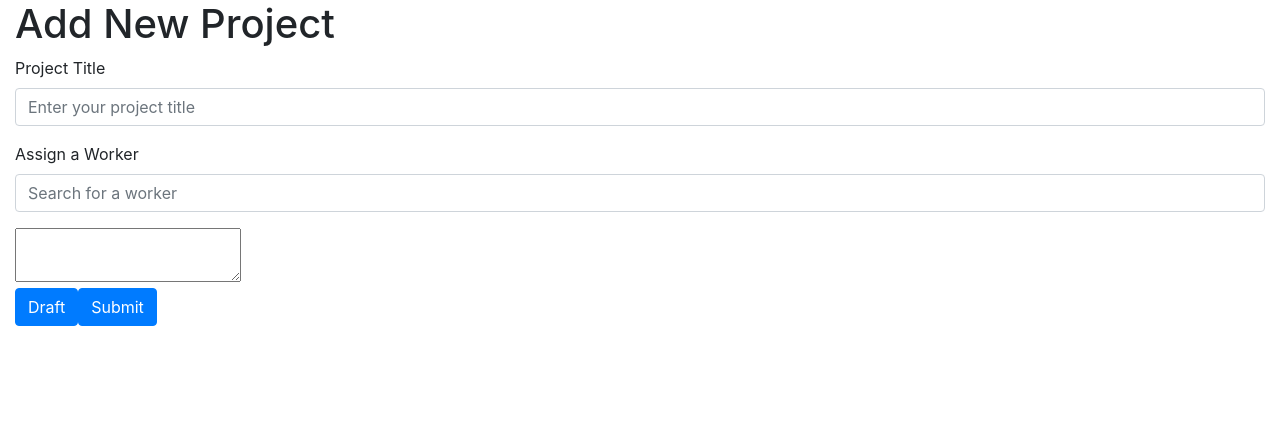
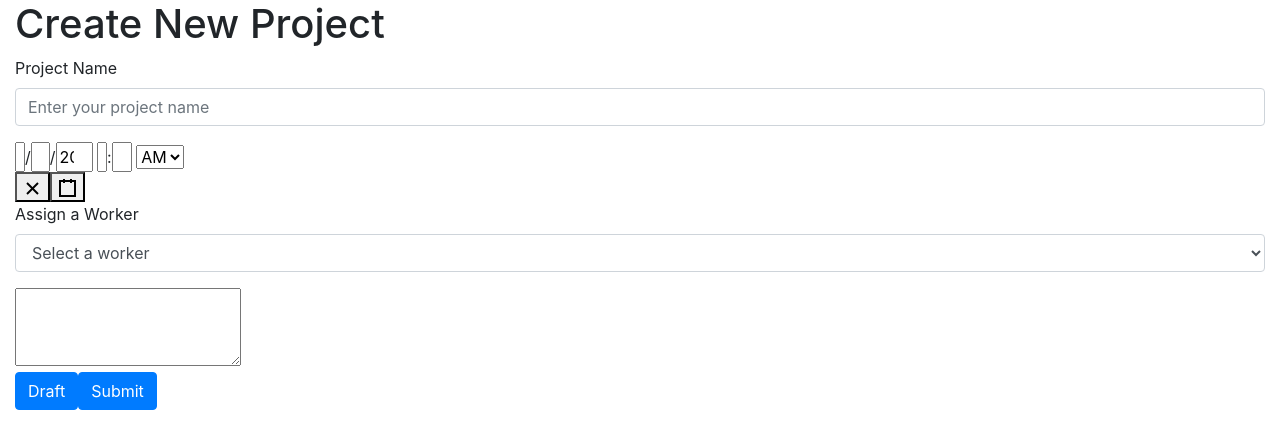
Before and after one commit to task-management-xapiens-batch-2/front-end-big-case, a React (Create React App) app: page /new-project in a window 1280 px wide. Shown: the top 448 px of the page. Built offline with nearby package versions, Linux system fonts and the light colour scheme.

Commit message:
Add DatePicker Selector TaskList PrivateRoute component

```diff
--- a/package.json
+++ b/package.json
@@ -13,6 +13,7 @@
     "node-sass": "^5.0.0",
     "react": "^17.0.2",
     "react-bootstrap": "^1.5.2",
+    "react-datetime-picker": "^3.2.0",
     "react-dom": "^17.0.2",
     "react-icons": "^4.2.0",
     "react-notifications": "^1.7.2",
--- a/src/components/Button.component.jsx
+++ b/src/components/Button.component.jsx
@@ -1,8 +1,8 @@
 import React from "react";
 
-const ButtonComponent = ({ title }) => {
+const ButtonComponent = ({ title, ...rest }) => {
   return (
-    <button className="btn btn-primary" type="submit">
+    <button {...rest} className="btn btn-primary" type="submit">
       {title}
     </button>
   );
--- /dev/null
+++ b/src/components/DatePicker.component.jsx
@@ -0,0 +1,14 @@
+import React, { useState } from "react";
+import DateTimePicker from "react-datetime-picker";
+
+const DatePickerComponent = () => {
+  const [value, onChange] = useState(new Date());
+
+  return (
+    <div>
+      <DateTimePicker isClockOpen="false" onChange={onChange} value={value} />
+    </div>
+  );
+};
+
+export default DatePickerComponent;
--- a/src/components/Jumbotron.component.jsx
+++ b/src/components/Jumbotron.component.jsx
@@ -1,4 +1,5 @@
 import React from "react";
+import { Link } from "react-router-dom";
 
 const JumbotronComponent = () => {
   return (
@@ -9,9 +10,13 @@ const JumbotronComponent = () => {
         calling extra attention to featured content or information.
       </p>
       <p className="lead">
-        <a className="btn btn-primary btn-lg" href="/" role="button">
+        <Link
+          className="btn btn-primary btn-lg"
+          to="/new-project"
+          role="button"
+        >
           Add New Project
-        </a>
+        </Link>
       </p>
     </div>
   );
--- /dev/null
+++ b/src/components/Selector.component.jsx
@@ -0,0 +1,18 @@
+import React from "react";
+
+const OptionSelector = ({ label }) => {
+  return (
+    <div className="mb-3">
+      <label className="form-label">{label}</label>
+
+      <select className="form-control" aria-label="Select worker">
+        <option selected>Select a worker</option>
+        <option value="1">Maria</option>
+        <option value="2">DB</option>
+        <option value="3">Postgre</option>
+      </select>
+    </div>
+  );
+};
+
+export default OptionSelector;
--- a/src/components/Table.component.jsx
+++ b/src/components/Table.component.jsx
@@ -1,6 +1,36 @@
+import { gql, useQuery } from "@apollo/client";
 import React from "react";
+import { useHistory } from "react-router";
+import TableListComponent from "./TableList.component";
+
+const GET_PROJECT_INFO = gql`
+  query {
+    findTaskSPV {
+      id
+      title
+      description
+      start_date
+      due_date
+    }
+  }
+`;
 
 const TableComponent = ({ title, status }) => {
+  const history = useHistory();
+
+  const { data, loading } = useQuery(GET_PROJECT_INFO);
+  if (loading) return <div>Loading...</div>;
+
+  const ListProject = data.findTaskSPV.map(({ id, title }) => {
+    return (
+      <TableListComponent
+        onClick={() => history.push("/detail-project")}
+        keyId={id}
+        project_name={title}
+        status={status}
+      />
+    );
+  });
   return (
     <div>
       <h2>{title}</h2>
@@ -14,12 +44,7 @@ const TableComponent = ({ title, status }) => {
           </tr>
         </thead>
         <tbody>
-          <tr>
-            <th scope="row">1</th>
-            <td>Lorem, ipsum dolor sit amet consectetur adipisicing.</td>
-            <td>5 days</td>
-            <td>{status}</td>
-          </tr>
+          {ListProject}
           <tr>
             <th scope="row">2</th>
             <td>Lorem ipsum dolor sit amet consectetur.</td>
--- /dev/null
+++ b/src/components/TableList.component.jsx
@@ -0,0 +1,14 @@
+import React from "react";
+
+const TableListComponent = ({ keyId, project_name, status, ...rest }) => {
+  return (
+    <tr style={{ cursor: "pointer" }} key={keyId} {...rest}>
+      <th scope="row">1</th>
+      <td>{project_name}</td>
+      <td>5 days</td>
+      <td>{status}</td>
+    </tr>
+  );
+};
+
+export default TableListComponent;
--- a/src/pages/AddNewProject.js
+++ b/src/pages/AddNewProject.js
@@ -1,27 +1,28 @@
 import React from "react";
+import { useHistory } from "react-router";
 import ButtonComponent from "../components/Button.component";
+import DatePickerComponent from "../components/DatePicker.component";
 import InputComponent from "../components/Input.component";
+import OptionSelector from "../components/Selector.component";
 
 const AddNewProject = () => {
+  const history = useHistory();
   return (
     <div className="container-fluid">
-      <h1>Add New Project</h1>
+      <h1>Create New Project</h1>
       <div>
         <InputComponent
           type="text"
-          placeholder="Enter your project title"
-          label="Project Title"
+          placeholder="Enter your project name"
+          label="Project Name"
         />
-        <InputComponent
-          type="text"
-          placeholder="Search for a worker"
-          label="Assign a Worker"
-        />
-        <textarea />
+        <DatePickerComponent />
+        <OptionSelector label="Assign a Worker" />
+        <textarea rows="3" cols="auto" />
       </div>
       <div>
-        <ButtonComponent title="Draft" />
-        <ButtonComponent title="Submit" />
+        <ButtonComponent title="Draft" onClick={() => history.push("/")} />
+        <ButtonComponent title="Submit" onClick={() => history.push("/")} />
       </div>
     </div>
   );
--- a/src/pages/Dashboard.js
+++ b/src/pages/Dashboard.js
@@ -1,44 +1,9 @@
 import React from "react";
-import { useHistory } from "react-router";
-import { gql, useQuery } from "@apollo/client";
-
-import ProjectComponent from "../components/Project.component";
-// import ButtonComponent from "../components/Button.component";
 import "../styles/Dashboard.scss";
 import JumbotronComponent from "../components/Jumbotron.component";
 import TableComponent from "../components/Table.component";
 
-const GET_ALL_PROJECT = gql`
-  query {
-    findTaskSPV {
-      id
-      title
-      description
-      start_date
-      due_date
-    }
-  }
-`;
-
 const Dashboard = () => {
-  const history = useHistory();
-  const { data, loading } = useQuery(GET_ALL_PROJECT);
-  if (loading) return <div>Loading...</div>;
-
-  const getAllProject = data.findTaskSPV.map(
-    ({ id, title, description, start_date, due_date }) => {
-      return (
-        <div key={id}>
-          <ProjectComponent
-            title={title}
-            description={description}
-            start_date={start_date}
-            due_date={due_date}
-          />
-        </div>
-      );
-    }
-  );
   return (
     <div className="container-fluid">
       <div className="row">
@@ -57,7 +22,6 @@ const Dashboard = () => {
               </div>
             </div>
           </div>
-          <div className="col">{getAllProject}</div>
         </div>
       </div>
     </div>
--- a/src/styles/index.scss
+++ b/src/styles/index.scss
@@ -22,21 +22,17 @@ li {
 }
 
 .login-section {
-  height: 500px
+  height: 500px;
 }
 
 @media screen and (max-width: 991px) {
-
 }
 
 @media screen and (max-width: 770px) {
-
 }
 
 @media screen and (max-width: 540px) {
-
 }
 
 @media screen and (max-width: 480px) {
-
 }
```
Also changed, not shown: src/components/PrivateRoute.jsx (added, +8 -0 lines), 1 other file (tests, documents, lock files or other folders).
